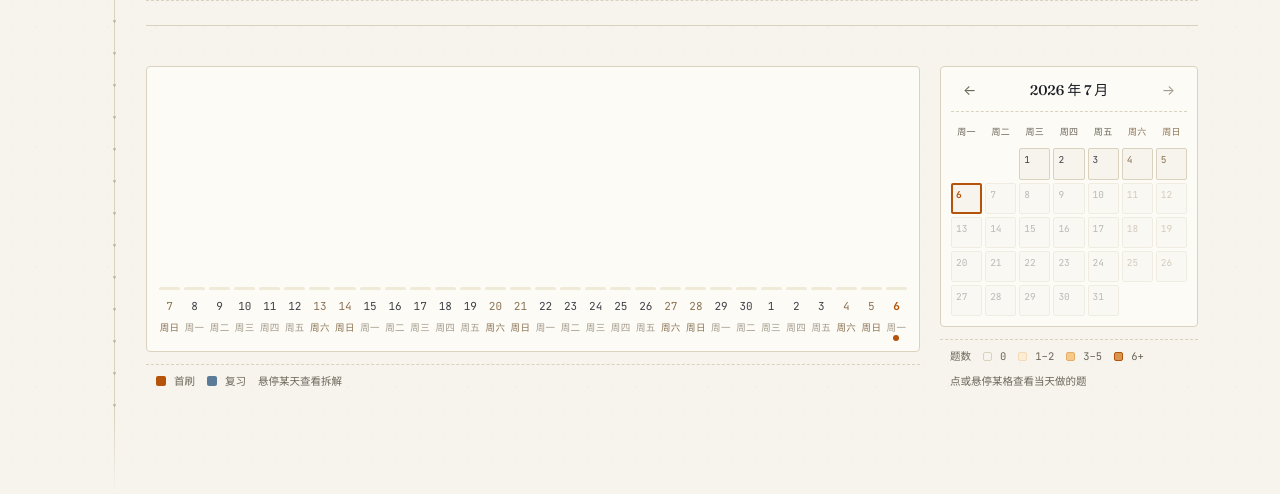
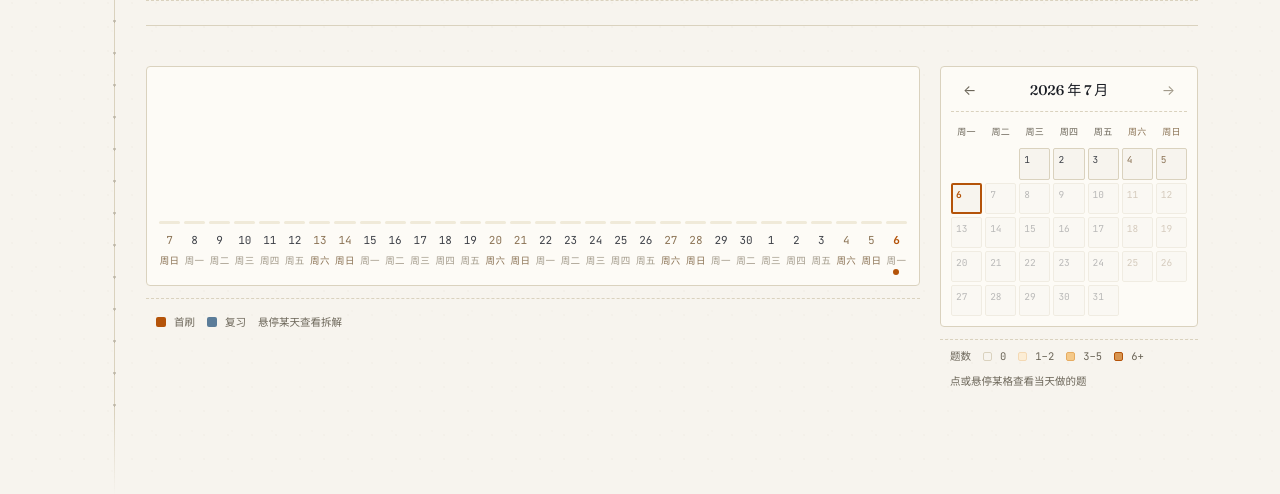
Before and after one commit to jadehare818/leetcode-hot100, a Flask app: page /calendar in a window 1280 px wide. Shown: the part 321-815 px from the top of the page. Run offline with Flask 3, Linux system fonts and the light colour scheme.

Commit message:
ui(calendar): equal card height via grid subgrid rows
Two sections now use display:grid with two rows (1fr + auto). The card
(bars-wrap / month-grid) takes 1fr so both stretch to the taller card;
legends dock at the bottom with same min-height. Cards are now
perfectly parallel top and bottom regardless of legend length.

```diff
--- a/static/style.css
+++ b/static/style.css
@@ -1707,3 +1707,28 @@ tr.cs-row:has(.cs-panel:not(.open)):has(.note-panel:not(.open)) { display: none;
 .calendar-split .month-nav:hover { background: var(--sand-2); color: var(--ink); }
 .calendar-split .month-nav.disabled { color: var(--muted-2); cursor: default; }
 .calendar-split .month-nav.disabled:hover { background: transparent; }
+
+/* 用 grid subgrid 让 bars-wrap 和 month-grid 严格对齐（顶+底） */
+.calendar-split {
+  align-items: start;
+  grid-template-rows: auto;
+}
+.calendar-split .calendar-bars,
+.calendar-split .calendar-month {
+  display: grid;
+  grid-template-rows: 1fr auto;   /* card 撑满，legend 底部 */
+  height: auto;
+  min-height: 260px;
+}
+.calendar-split .calendar-bars .bars-wrap,
+.calendar-split .calendar-month .month-grid {
+  height: 100%;
+  flex: none;
+}
+/* legend 高度对齐：不管几行都撑成一样 */
+.calendar-split .calendar-bars .calendar-legend,
+.calendar-split .calendar-month .calendar-legend {
+  align-self: end;
+  min-height: 48px;
+  align-items: center;
+}
```
Also changed, not shown: 1 other file.
